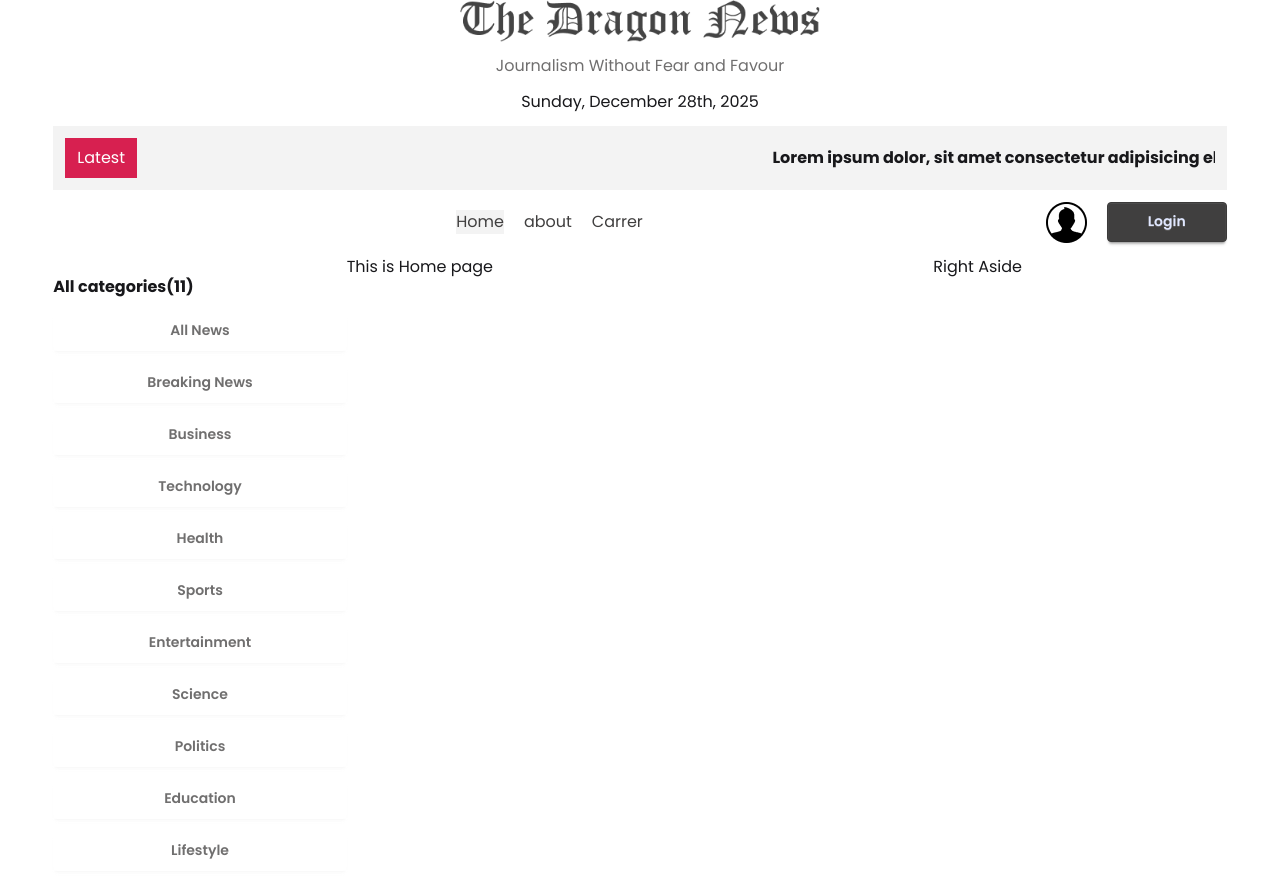
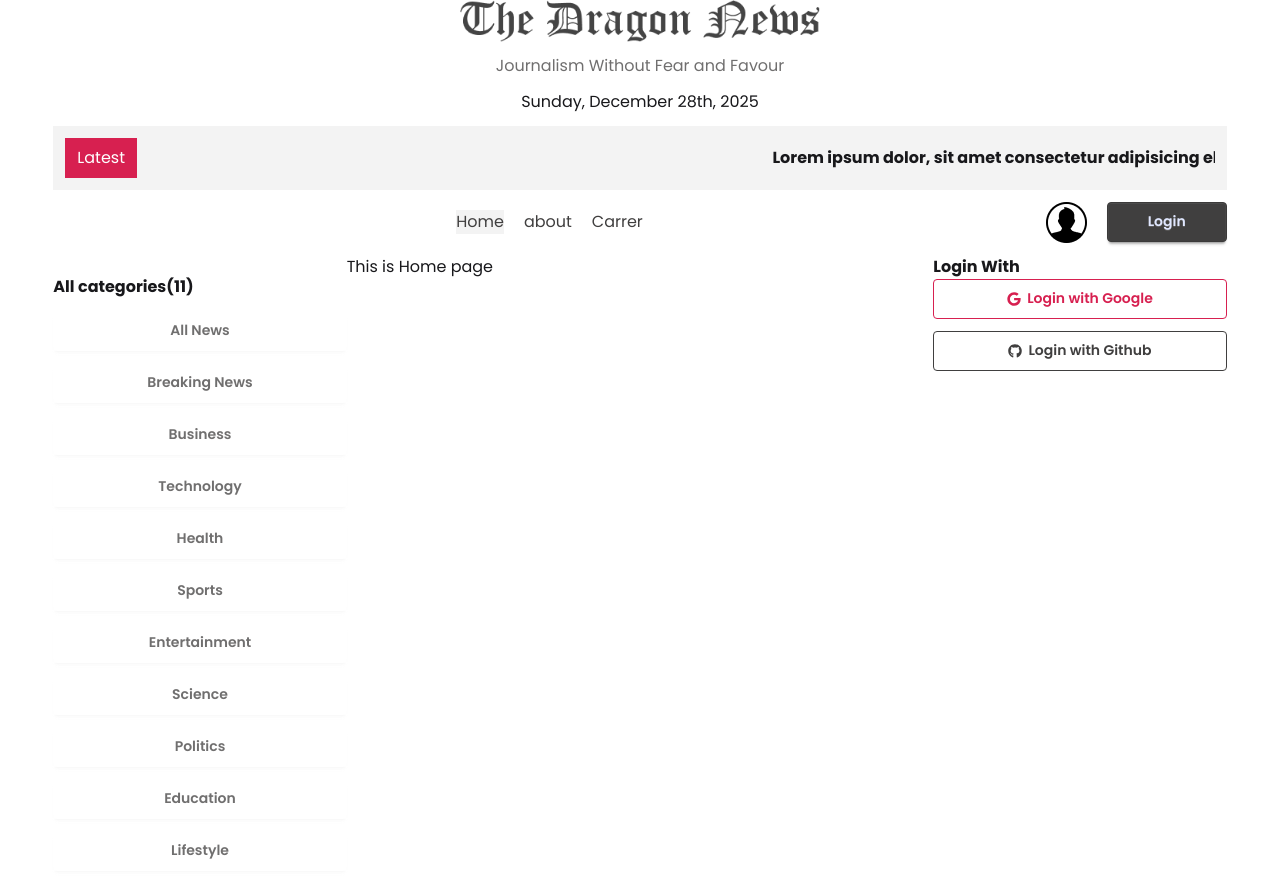
Before and after one commit to faiji31/The_Dragon_News, a React (Vite) app: page / in a window 1280 px wide. Built offline with nearby package versions, Linux system fonts and the light colour scheme.

Commit message:
8th commit

```diff
--- a/package.json
+++ b/package.json
@@ -15,6 +15,7 @@
     "react": "^19.2.0",
     "react-dom": "^19.2.0",
     "react-fast-marquee": "^1.6.5",
+    "react-icons": "^5.5.0",
     "react-router": "^7.11.0",
     "tailwindcss": "^4.1.18"
   },
--- /dev/null
+++ b/src/Layout/SocialLayout.jsx
@@ -0,0 +1,19 @@
+import React from 'react';
+import { FaGoogle } from "react-icons/fa";
+import { FaGithub } from "react-icons/fa";
+
+
+
+const SocialLayout = () => {
+      return (
+            <div className='font-bold mb-5'>
+                Login With
+                <div className='space-y-3'>
+                  <button className='btn btn-outline w-full btn-secondary'><FaGoogle /> Login with Google</button>
+                  <button className='btn btn-outline w-full btn-primary'><FaGithub /> Login with Github</button>
+                </div>
+            </div>
+      );
+};
+
+export default SocialLayout;
--- a/src/components/homeLayout/RightAside.jsx
+++ b/src/components/homeLayout/RightAside.jsx
@@ -1,9 +1,10 @@
 import React from 'react';
+import SocialLayout from '../../Layout/SocialLayout';
 
 const RightAside = () => {
       return (
             <div>
-                  Right Aside
+                  <SocialLayout></SocialLayout>
             </div>
       );
 };
```
Also changed, not shown: 1 other file (tests, documents, lock files or other folders).
